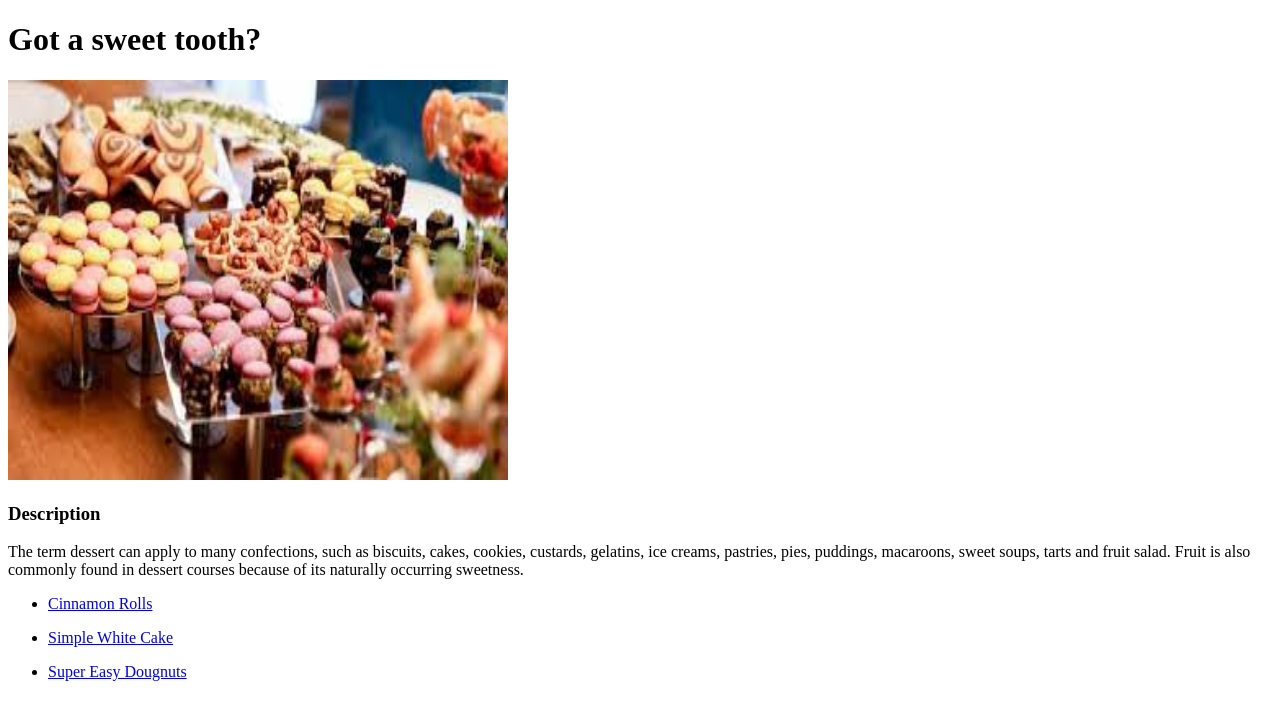
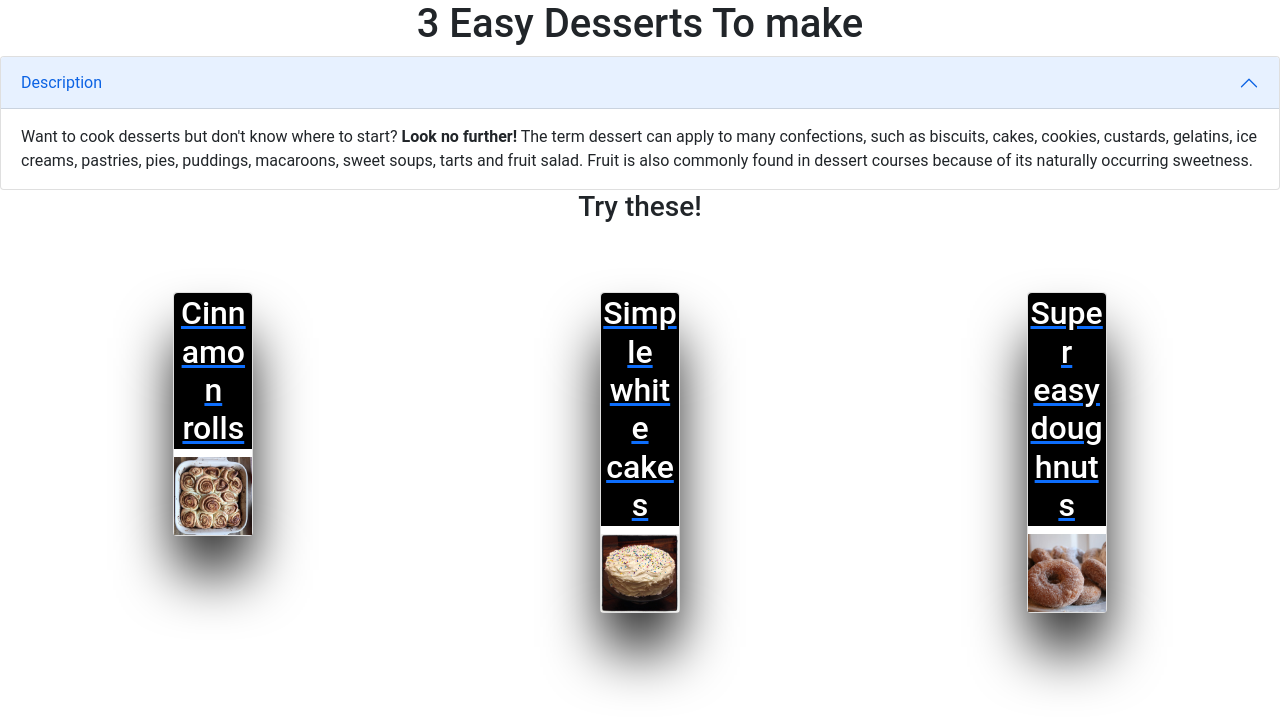
Before and after one commit to aha1138/recipes, a plain HTML site: page index.html in a window 1280 px wide. Drawn offline with nearby package versions, Linux system fonts and the light colour scheme.

Commit message:
Add style.css & index.html

```diff
--- a/index.html
+++ b/index.html
@@ -1,29 +1,69 @@
 <!DOCTYPE html>
 <html lang="en">
 <head>
+    <link rel="stylesheet" href="style.css">
+    <link href="https://cdn.jsdelivr.net/npm/bootstrap@5.0.2/dist/css/bootstrap.min.css" rel="stylesheet" integrity="sha384-EVSTQN3/azprG1Anm3QDgpJLIm9Nao0Yz1ztcQTwFspd3yD65VohhpuuCOmLASjC" crossorigin="anonymous">
+    <script src="https://cdn.jsdelivr.net/npm/bootstrap@5.0.2/dist/js/bootstrap.bundle.min.js" integrity="sha384-MrcW6ZMFYlzcLA8Nl+NtUVF0sA7MsXsP1UyJoMp4YLEuNSfAP+JcXn/tWtIaxVXM" crossorigin="anonymous"></script>
     <meta charset="UTF-8">
     <meta http-equiv="X-UA-Compatible" content="IE=edge">
     <meta name="viewport" content="width=device-width, initial-scale=1.0">
     <title>Got a sweet tooth?</title>
 </head>
+
 <body>
-    <h1>Got a sweet tooth?</h2>
-        <p>
-            <img src="./images/Sweet.jpeg" width="500" height="400">
-        </p>
+    <h1>3 Easy Desserts To make</h1>
 
-     <h3>Description</h3>
-     <p>
-        The term dessert can apply to many confections, such as biscuits, cakes, cookies, custards, gelatins, ice creams, pastries, pies, puddings, macaroons, sweet soups, tarts and fruit salad. Fruit is also commonly found in dessert courses because of its naturally occurring sweetness.
-     </p>
-<p>
-   <ul>
-    <li><a href="./recipes/cinnamon_rolls.html">Cinnamon Rolls</a></li>
-</p>
-   <li> <a href="./recipes/Simple_White_Cake.html">Simple White Cake</a></li>
-<p>
-    <li><a href="./recipes/Super_Easy_Dougnuts.html">Super Easy Dougnuts</a></li>
-    </ul>
-</p>
+      <div class="accordion" id="accordionPanelsStayOpenExample">
+        <div class="accordion-item">
+          <h2 class="accordion-header" id="panelsStayOpen-headingOne">
+            <button class="accordion-button" type="button" data-bs-toggle="collapse" data-bs-target="#panelsStayOpen-collapseOne" aria-expanded="true" aria-controls="panelsStayOpen-collapseOne">
+              Description
+            </button>
+          </h2>
+          <div id="panelsStayOpen-collapseOne" class="accordion-collapse collapse show" aria-labelledby="panelsStayOpen-headingOne">
+            <div class="accordion-body">
+              Want to cook desserts but don't know where to start?<strong> Look no further!</strong>
+              The term dessert can apply to many confections, such as biscuits, cakes,
+              cookies, custards, gelatins, ice creams, pastries, pies, puddings, macaroons, sweet soups, tarts and fruit salad.
+              Fruit is also commonly found in dessert courses because of its naturally occurring sweetness.
+            </div>
+          </div>
+        </div>
+      </div>
+
+     <h3>Try these!</h3>
+
+     <div class="cards">
+
+      <a href="./recipes/cinnamon_rolls.html">
+        <div class="zoom">
+          <div class="card">
+            <h2 class="card-title">Cinnamon rolls </h2>
+              <img src="./images/cinnamon_rolls.jpg" alt="Cinnamon rolls">
+          </div>
+        </div>
+      </a>
+
+
+      <a href="./recipes/Simple_White_Cake.html">
+        <div class="zoom">
+          <div class="card">
+              <h2 class="card-title">Simple white cakes</h2>
+                <img src="./images/cake.jpeg" alt="Simple white cakes">
+          </div>
+        </div>
+      </a>
+
+
+      <a href="./recipes/Super_Easy_Dougnuts.html">
+        <div class="zoom">
+          <div class="card">
+            <h2 class="card-title">Super easy doughnuts</h2>
+              <img src="./images/dougnuts.jpeg" alt="Super easy doughnuts">
+          </div>
+        </div>
+      </a>
+
+     </div>
 </body>
 </html>
--- /dev/null
+++ b/style.css
@@ -0,0 +1,63 @@
+* {
+    margin: 0;
+    padding: 0;
+    font-family: "Roboto", sans-serif;
+  }
+
+body {
+    display: flex;
+    justify-content: center;
+    align-items: center;
+    flex-direction: column;
+  }
+
+.cards {
+    width: 100%;
+    display: flex;
+    justify-content: space-around;
+    flex-wrap: wrap;
+  }
+
+.card {
+    margin: 10px;
+    position: relative;
+    max-width: 250px;
+    max-height: 350px;
+    box-shadow: 0 40px 60px -6px black;
+  }
+
+.card-title {
+    display: block;
+    text-align: center;
+    color: #fff;
+    background-color: black;
+    padding: 2%;
+    border-top-right-radius: 4px;
+    border-top-left-radius: 4px;
+  }
+
+  .card img {
+    width: 100%;
+    height: 100%;
+    object-fit: cover;
+    display: block;
+  }
+
+
+h1 {
+    font-size: 2.8rem;
+    margin: 40px 0 20px 0;
+    text-align: center;
+  }
+
+.zoom {
+  padding:50px;
+  transition: transform .2s;
+  height: 200px;
+  width: 200px;
+  margin: auto 0;
+}
+
+.zoom:hover {
+  transform: scale(1.2);
+}
```
